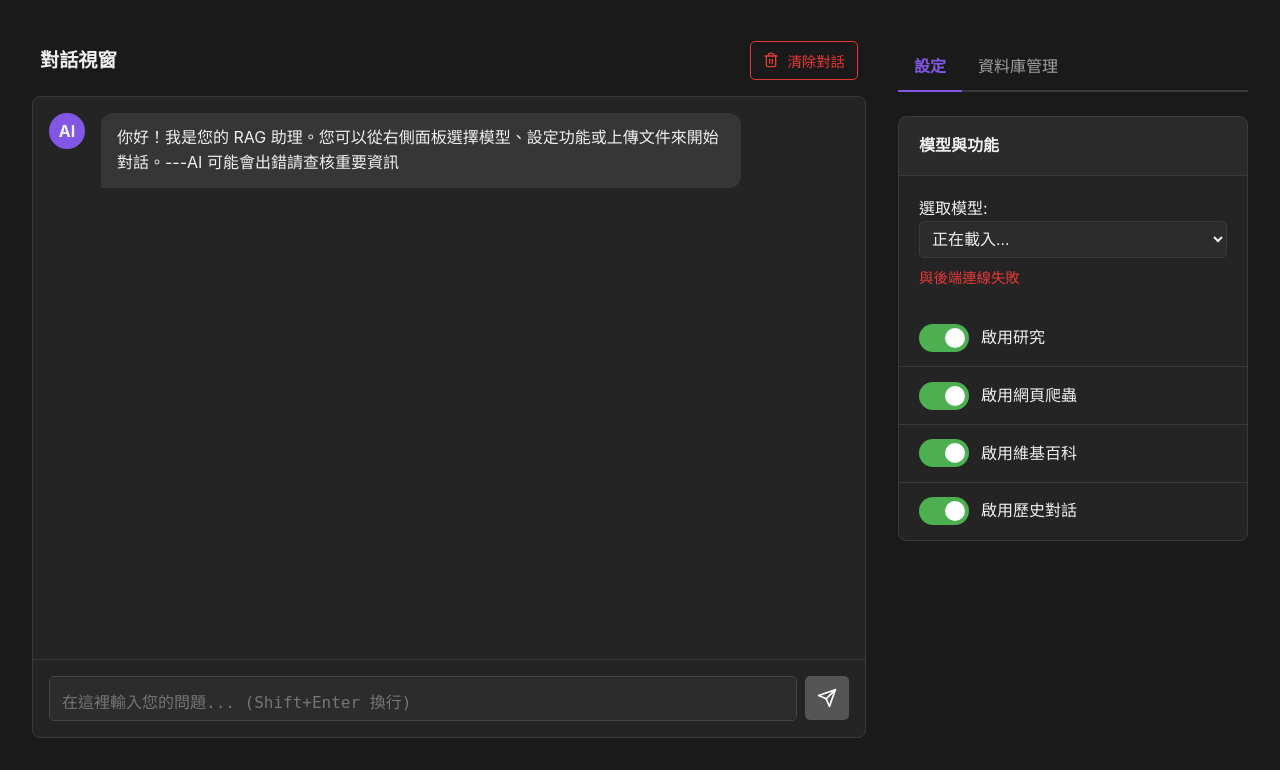
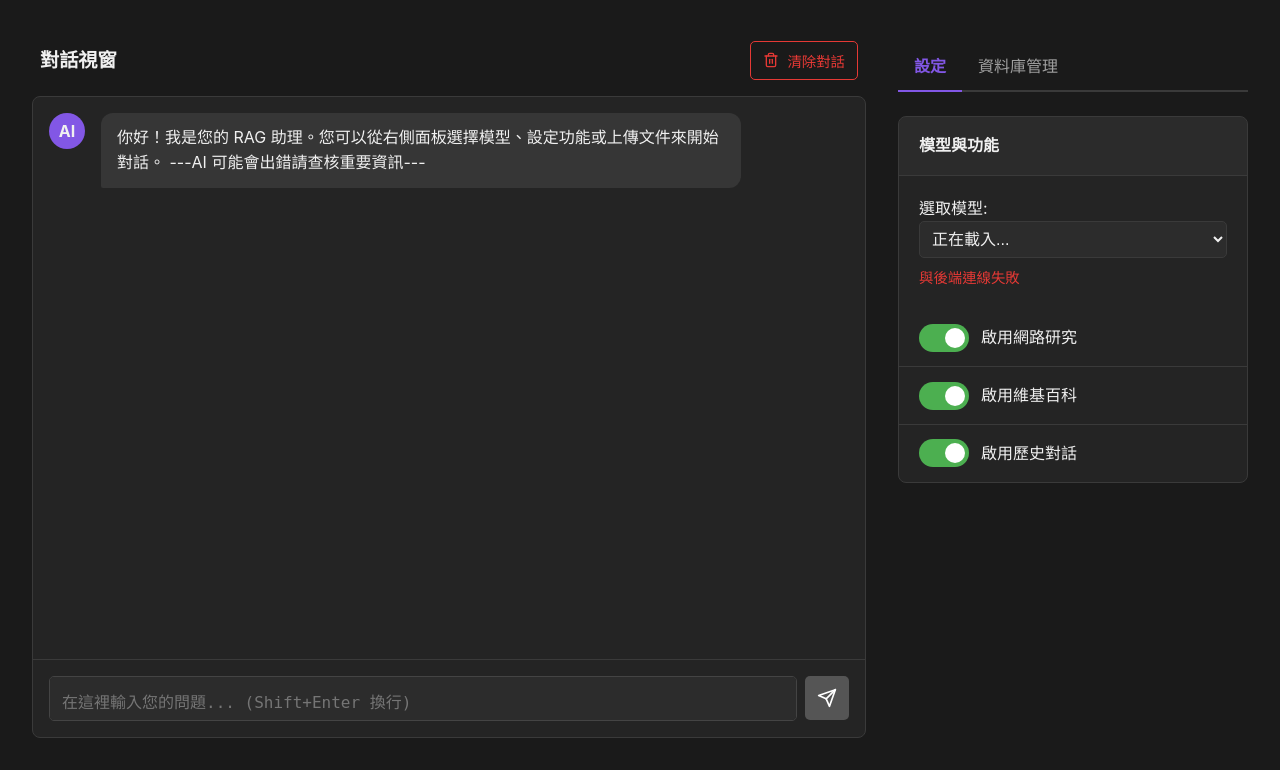
Before and after one commit to barnetwang/rag_chat_memory, a Flask app: page / in a window 1280 px wide. Shown: the part 331-1101 px from the top of the page. Run offline with Flask 3, Linux system fonts and the light colour scheme; parts of the project's set-up code (start-up, migrations or seed data) failed here and were passed over.

Commit message:
Add files via upload

```diff
--- a/app/templates/index.html
+++ b/app/templates/index.html
@@ -781,9 +781,12 @@
                     <div id="chat-box">
                         <div class="message bot-message">
                             <div class="message-wrapper">
-                                <div class="content">你好！我是您的 RAG 助理。您可以從右側面板選擇模型、設定功能或上傳文件來開始對話。---AI 可能會出錯請查核重要資訊</div>
+                                <div class="content">你好！我是您的 RAG 助理。您可以從右側面板選擇模型、設定功能或上傳文件來開始對話。 ---AI 可能會出錯請查核重要資訊---</div>
                             </div>
                         </div>
+                    </div>
+					<div id="status-bar" style="padding: 5px 1rem; font-size: 0.9em; color: var(--secondary-text); background-color: rgba(0,0,0,0.1); display: none;">
+                         正在初始化...
                     </div>
                     <div id="chat-form">
                         <textarea id="chat-input" placeholder="在這裡輸入您的問題... (Shift+Enter 換行)" rows="1" onkeydown="handleEnter(event)"></textarea>
@@ -816,14 +819,7 @@
                              <input type="checkbox" id="web-search-toggle" class="toggle-input" checked>
                              <label for="web-search-toggle" class="toggle-label">
                                  <span class="slider"></span>
-                                 <span class="toggle-text">啟用研究</span>
-                             </label>
-                        </div>
-                            <div class="toggle-switch-container">
-                                <input type="checkbox" id="scraper-toggle" class="toggle-input" checked>
-                                <label for="scraper-toggle" class="toggle-label">
-                                    <span class="slider"></span>
-                                    <span class="toggle-text">啟用網頁爬蟲</span>
+                                 <span class="toggle-text">啟用網路研究</span>
                              </label>
                         </div>
                             <div class="toggle-switch-container">
@@ -882,7 +878,7 @@
     <script>
         // --- Global Vars ---
         let chatBox, chatInput, submitButton, modelSelector, modelStatus, clearChatBtn;
-		let historyToggle, wikipediaToggle, scraperToggle, webSearchToggle;
+		let historyToggle, wikipediaToggle, webSearchToggle;
         let uploadBtn, fileInput, uploadStatus;
         let allRecords = [];
         let currentPage = 1;
@@ -899,7 +895,6 @@
             clearChatBtn = document.getElementById('clear-chat-btn');
             historyToggle = document.getElementById('history-toggle');
             wikipediaToggle = document.getElementById('wikipedia-toggle');
-            scraperToggle = document.getElementById('scraper-toggle');
 			webSearchToggle = document.getElementById('web-search-toggle');
             uploadBtn = document.getElementById('upload-btn');
             fileInput = document.getElementById('file-upload');
@@ -907,7 +902,6 @@
             webSearchToggle.addEventListener('change', (e) => handleToggleChange(e.target, '/api/set_web_search'));
             historyToggle.addEventListener('change', (e) => handleToggleChange(e.target, '/api/set_history'));
             wikipediaToggle.addEventListener('change', (e) => handleToggleChange(e.target, '/api/set_wikipedia'));
-            scraperToggle.addEventListener('change', (e) => handleToggleChange(e.target, '/api/set_scraper'));
             modelSelector.addEventListener('change', handleModelChange);
             clearChatBtn.addEventListener('click', handleClearChat);
             uploadBtn.addEventListener('click', handleFileUpload);
@@ -968,7 +962,6 @@
 				webSearchToggle.checked = data.web_search_enabled;
                 historyToggle.checked = data.history_enabled;
                 wikipediaToggle.checked = data.wikipedia_enabled;
-                scraperToggle.checked = data.scraper_enabled;
                 syncUIToggles();
             } catch (error) {
                 console.error('載入設定失敗:', error);
@@ -994,26 +987,20 @@
         }
 
         function syncUIToggles(changedElement) {
-            // 獲取所有開關的當前狀態
             const isWebSearchOn = webSearchToggle.checked;
 
-            if (changedElement) { // 如果是由用戶點擊觸發
+            if (changedElement) {
                 if (changedElement.id === 'web-search-toggle' && isWebSearchOn) {
-                    // 當「啟用研究」被打開時，關閉並禁用其他三個
                     historyToggle.checked = false;
                     wikipediaToggle.checked = false;
-                    scraperToggle.checked = false;
                 } else if (['history-toggle', 'wikipedia-toggle', 'scraper-toggle'].includes(changedElement.id) && changedElement.checked) {
-                    // 當其他三個中任意一個被打開時，關閉「啟用研究」
                     webSearchToggle.checked = false;
                 }
             }
 
-            // 根據「啟用研究」的最終狀態，決定其他開關是否可交互
             const shouldDisableOthers = webSearchToggle.checked;
             historyToggle.disabled = shouldDisableOthers;
             wikipediaToggle.disabled = shouldDisableOthers;
-            scraperToggle.disabled = shouldDisableOthers;
         }
 
 
@@ -1222,6 +1209,9 @@
             botMessageWrapper.insertBefore(thinkBlock, botContentDiv);
             const thinkContentDiv = thinkBlock.querySelector('.thinking-content');
 
+            const statusBar = document.getElementById('status-bar');
+            statusBar.textContent = '正在連接伺服器...';
+            statusBar.style.display = 'block';
             fullMarkdownResponse = '';
             let animationFrameId = null;
 
@@ -1261,17 +1251,11 @@
 
             try {
                 const eventSource = new EventSource(`/ask?question=${encodeURIComponent(question)}`);
-
                 eventSource.onmessage = function(event) {
                     if (event.data === '[DONE]') {
 					    eventSource.close();
 						submitButton.disabled = false;
-
-                        //const finalText = botContentDiv.textContent;
-                        //if (finalText) {
-                        //    botContentDiv.innerHTML = marked.parse(finalText);
-                        //}
-
+                        statusBar.style.display = 'none';
 						if (animationFrameId) {
 						    cancelAnimationFrame(animationFrameId);
 							render();
@@ -1281,7 +1265,9 @@
 
                     const data = JSON.parse(event.data);
 
-                    if (data.type === 'sources') {
+                    if (data.type === 'status') {
+                        statusBar.textContent = data.message;
+                    } else if (data.type === 'sources') {
                         appendSources(botMessageWrapper, data.data, question);
 						} else if (data.type === 'content' && data.content) {
 						     fullMarkdownResponse += data.content;
@@ -1291,6 +1277,7 @@
                     } else if (data.type === 'error' || data.error) {
                         appendError(data.error);
                         eventSource.close();
+						statusBar.style.display = 'none'
                     }
                 };
 
@@ -1298,11 +1285,12 @@
 				    console.error("EventSource failed:", err);
                     appendError("無法連接到伺服器。");
                     eventSource.close();
-                    submitButton.disabled = false;
                 };
             } catch (error) {
                 console.error('Error:', error);
                 appendError("發生未知的前端錯誤，請查看主控台。");
+				submitButton.disabled = false;
+				statusBar.style.display = 'none';
             }
         }
 
```
Lines whose indentation alone changed are shown as unchanged.
